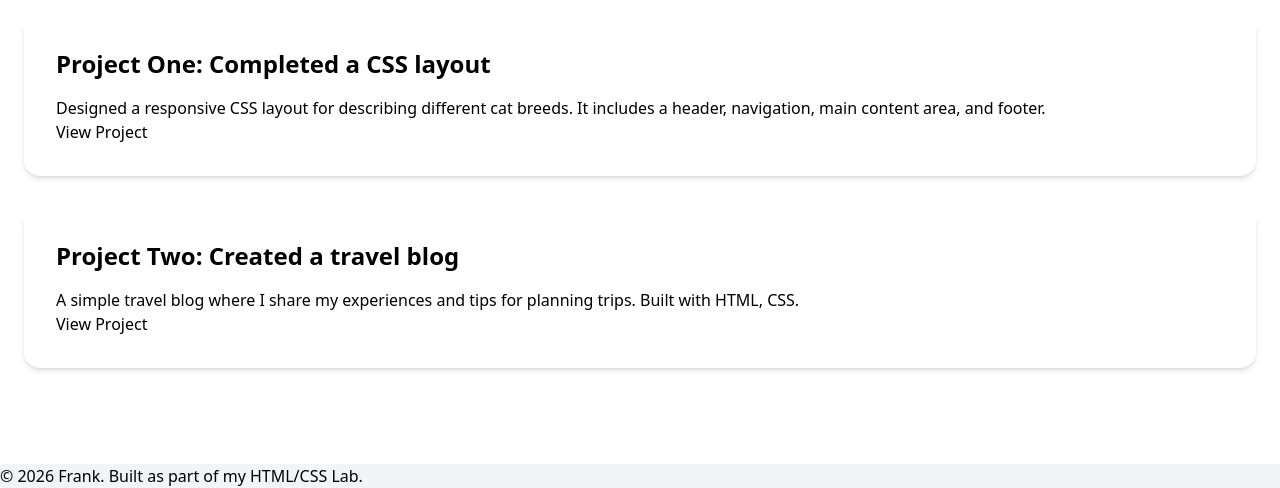
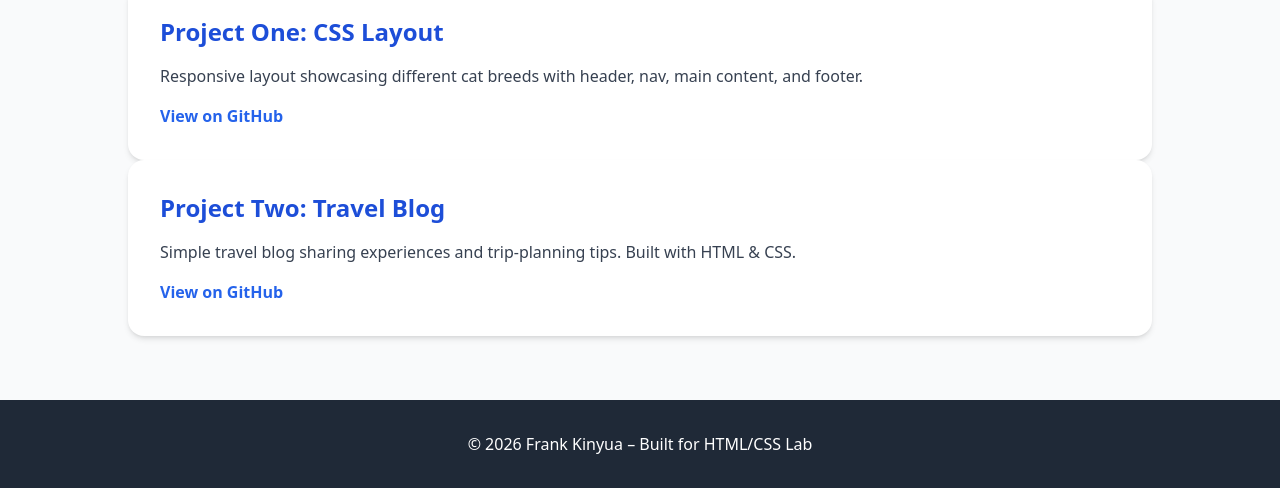
Before and after one commit to FrankNderitu/frank-portfolio, a plain HTML site: page index.html in a window 1280 px wide. Shown: the part 700-1188 px from the top of the page. Drawn offline with nearby package versions, Linux system fonts and the light colour scheme.

Commit message:
Updated my personal portfolio website

```diff
--- a/index.html
+++ b/index.html
@@ -2,8 +2,9 @@
 <html lang="en">
 <head>
     <meta charset="UTF-8">
+    <meta name="viewport" content="width=device-width, initial-scale=1.0">
     <title>Frank Kinyua - Portfolio</title>
-    <script src="https://cdn.jsdelivr.net/npm/@tailwindcss/browser@4"></script>
+    <script src="https://cdn.tailwindcss.com"></script>
 </head>
 
 <body class="bg-gray-100 font-sans">
@@ -26,27 +27,35 @@
     </section>
 
     <!-- Projects Section-->
-    <section class="py-16 md:py-24 px-6 bg-white">
-        <h2 class="text-4xl md:text-5xl font-bold text-center mb-10 m-auto">My Projects</h2>
+   <section class="py-16 px-6 bg-gray-50">
+    <div class="max-w-5xl mx-auto">
+        <h2 class="text-4xl font-bold text-center mb-12 text-gray-800">My Projects</h2>
 
+        <div class="grid grid-cols-1gap-8">
             <!-- Project 1 -->
-        <div class="bg-white p-8 rounded-2xl shadow-md hover:shadow-xl">
-            <h3 class="text-2xl font-bold mb-4">Project One: Completed a CSS layout</h3>
-            <p>Designed a responsive CSS layout for describing different cat breeds. It includes a header, navigation, main content area, and footer.</p>
-            <a href="https://github.com/FrankNderitu/phase-0-js-css-layouts-lab" target="_blank">View Project</a>
+            <div class="bg-white p-8 rounded-2xl shadow-md hover:shadow-xl ">
+                <h3 class="text-2xl font-bold text-blue-700 mb-4">Project One: CSS Layout</h3>
+                <p class="text-gray-700 mb-4">Responsive layout showcasing different cat breeds with header, nav, main content, and footer.</p>
+                <a href="https://github.com/FrankNderitu/phase-0-js-css-layouts-lab"
+                   target="_blank"
+                   class="text-blue-600 font-semibold hover:underline">View on GitHub</a>
             </div>
 
             <!-- Project 2 -->
-        <div class="bg-white p-8 rounded-2xl shadow-md hover:shadow-xl mt-8">
-            <h3 class="text-2xl font-bold mb-4">Project Two: Created a travel blog</h3>
-            <p>A simple travel blog where I share my experiences and tips for planning trips. Built with HTML, CSS.</p>
-            <a href="https://github.com/FrankNderitu/travel-blog" target="_blank">View Project</a>
+            <div class="bg-white p-8 rounded-2xl shadow-md hover:shadow-xl">
+                <h3 class="text-2xl font-bold text-blue-700 mb-4">Project Two: Travel Blog</h3>
+                <p class="text-gray-700 mb-4">Simple travel blog sharing experiences and trip-planning tips. Built with HTML & CSS.</p>
+                <a href="https://github.com/FrankNderitu/travel-blog"
+                   target="_blank"
+                   class="text-blue-600 font-semibold hover:underline">View on GitHub</a>
+            </div>
+        </div>
     </div>
 </section>
 
     <!-- FOOTER -->
-    <footer>
-        <p>&copy; 2026 Frank. Built as part of my HTML/CSS Lab.</p>
+    <footer class="bg-gray-800 text-white text-center py-8 mt-auto">
+    <p>&copy; 2026 Frank Kinyua – Built for HTML/CSS Lab</p>
 </footer>
 
 </body>
```
Lines whose indentation alone changed are shown as unchanged.
